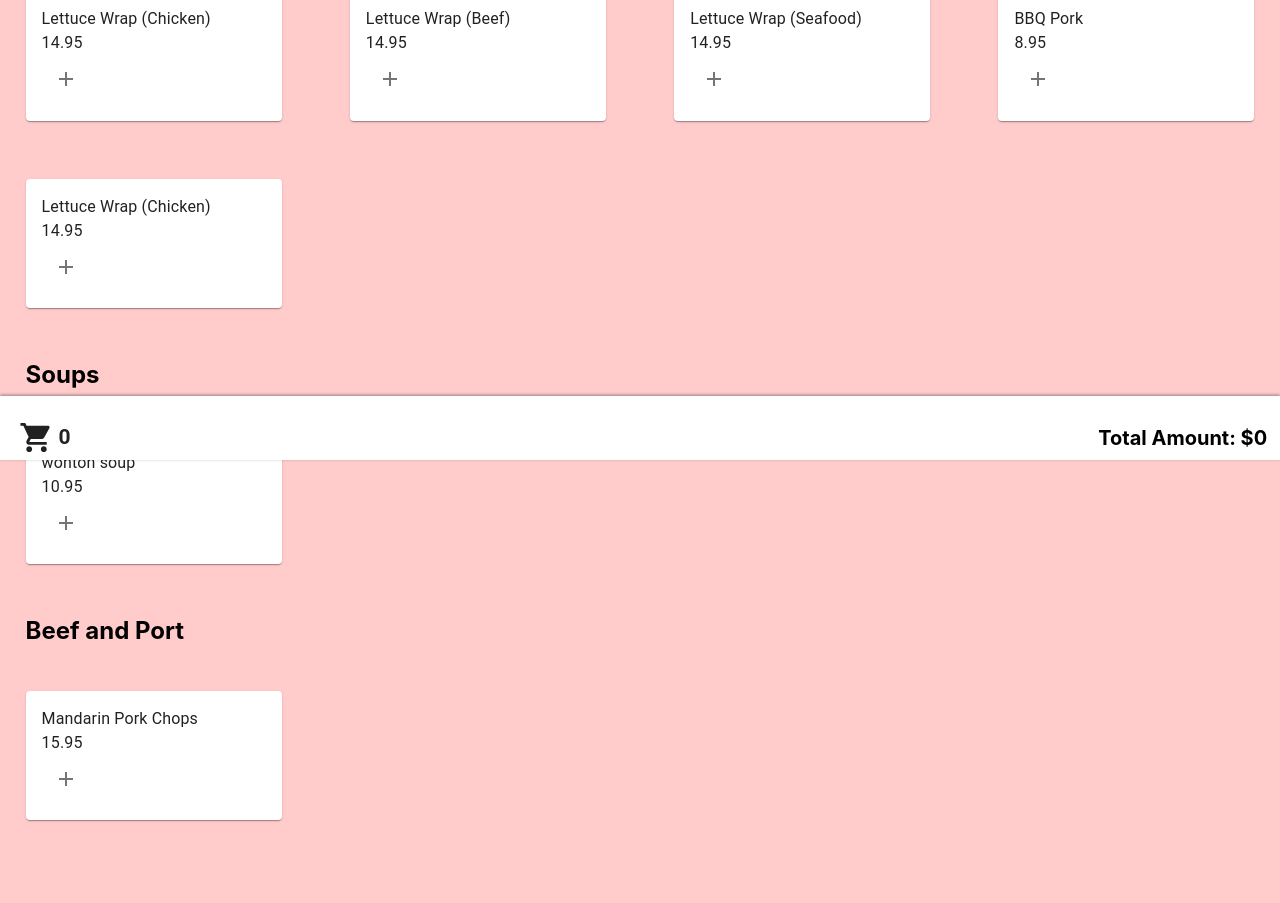
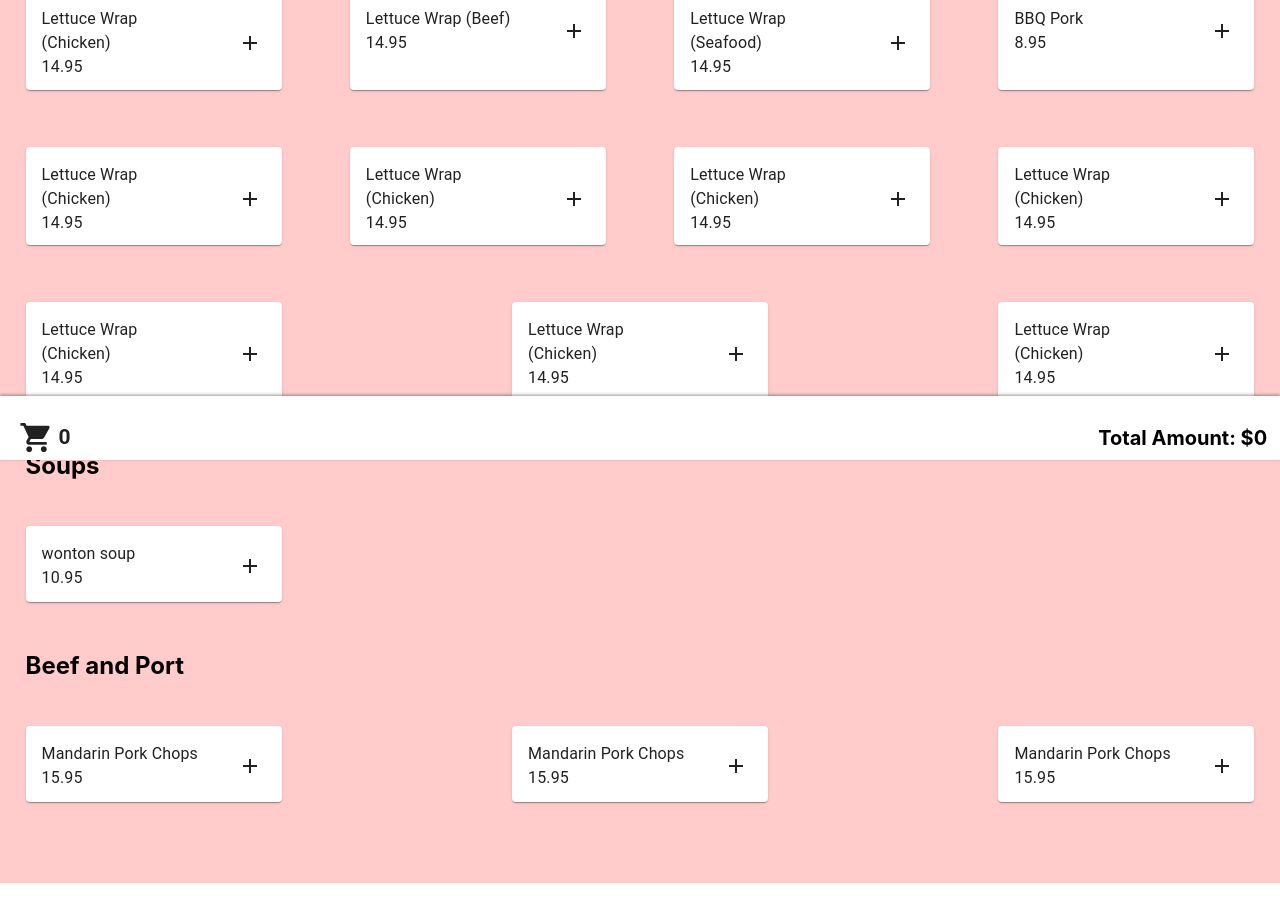
Before and after one commit to kendricchung/kingdo, a React (Create React App) app: page /1 in a window 1280 px wide. Shown: the part 340-1243 px from the top of the page. Built offline with nearby package versions, Linux system fonts and the light colour scheme.

Commit message:
back to top button

```diff
--- a/package.json
+++ b/package.json
@@ -13,7 +13,8 @@
     "react-dom": "^16.13.1",
     "react-router-dom": "^5.2.0",
     "react-scripts": "3.4.1",
-    "react-scroll": "^1.8.0"
+    "react-scroll": "^1.8.0",
+    "react-scroll-to-top": "^1.0.5"
   },
   "scripts": {
     "start": "react-scripts start",
--- a/src/Components/Menu/Menu.js
+++ b/src/Components/Menu/Menu.js
@@ -12,6 +12,12 @@ const menu = [
       { id: 9, name: "Lettuce Wrap (Seafood)", price: 14.95 },
       { id: 10, name: "BBQ Pork", price: 8.95 },
       { id: 7, name: "Lettuce Wrap (Chicken)", price: 14.95 },
+      { id: 7, name: "Lettuce Wrap (Chicken)", price: 14.95 },
+      { id: 7, name: "Lettuce Wrap (Chicken)", price: 14.95 },
+      { id: 7, name: "Lettuce Wrap (Chicken)", price: 14.95 },
+      { id: 7, name: "Lettuce Wrap (Chicken)", price: 14.95 },
+      { id: 7, name: "Lettuce Wrap (Chicken)", price: 14.95 },
+      { id: 7, name: "Lettuce Wrap (Chicken)", price: 14.95 },
     ],
   },
   {
@@ -20,7 +26,11 @@ const menu = [
   },
   {
     menuSectionName: "Beef and Port",
-    menuSectionItems: [{ id: 16, name: "Mandarin Pork Chops", price: 15.95 }],
+    menuSectionItems: [
+      { id: 16, name: "Mandarin Pork Chops", price: 15.95 },
+      { id: 16, name: "Mandarin Pork Chops", price: 15.95 },
+      { id: 16, name: "Mandarin Pork Chops", price: 15.95 },
+    ],
   },
 ];
 
--- a/src/Components/Menu/MenuItem.js
+++ b/src/Components/Menu/MenuItem.js
@@ -2,7 +2,7 @@ import React, { Component } from "react";
 import Card from "@material-ui/core/Card";
 import CardContent from "@material-ui/core/CardContent";
 import AddIcon from "@material-ui/icons/Add";
-import IconButton from "@material-ui/core/IconButton";
+import Button from "@material-ui/core/Button";
 import Typography from "@material-ui/core/Typography";
 
 class MenuItem extends Component {
@@ -24,10 +24,12 @@ class MenuItem extends Component {
         }}
       >
         <Card style={{ height: "95%" }}>
-          <CardContent>
-            <Typography>{this.state.name}</Typography>
-            <Typography>{this.state.price}</Typography>
-            <IconButton
+          <div style={{ display: "flex", justifyContent: "space-between" }}>
+            <CardContent>
+              <Typography>{this.state.name}</Typography>
+              <Typography>{this.state.price}</Typography>
+            </CardContent>
+            <Button
               onClick={() =>
                 this.props.addMenuItemToCart({
                   id: this.state.id,
@@ -37,8 +39,8 @@ class MenuItem extends Component {
               }
             >
               <AddIcon></AddIcon>
-            </IconButton>
-          </CardContent>
+            </Button>
+          </div>
         </Card>
       </div>
     );
--- a/src/Components/Menu/MenuPage/MenuPage.js
+++ b/src/Components/Menu/MenuPage/MenuPage.js
@@ -2,6 +2,7 @@ import React, { Component } from "react";
 import TopBar from "./TopBar";
 import CarBar from "../../Cart/CartBar";
 import Menu from "../Menu";
+import ScrollToTop from "react-scroll-to-top";
 
 class MenuPage extends Component {
   constructor(props) {
@@ -28,6 +29,19 @@ class MenuPage extends Component {
     // TODO: if it is anything else, rediect to 404 page
     return (
       <div style={{ backgroundColor: "#FFCCCB" }}>
+        <ScrollToTop
+          smooth
+          style={{
+            position: "fixed",
+            bottom: "11%",
+            left: "47.5%",
+            width: "6%",
+            height: "6%",
+            borderStyle: "solid",
+            borderWidth: 1,
+          }}
+          component={<h4 style={{ fontSize: 14 }}>Back to Top</h4>}
+        />
         <TopBar />
         <Menu addMenuItemToCart={this.addMenuItemToCart} />
         <CarBar
--- a/src/Components/Menu/MenuStructure.js
+++ b/src/Components/Menu/MenuStructure.js
@@ -1,6 +1,5 @@
 import React, { Component } from "react";
 import MenuItem from "./MenuItem";
-import Grid from "@material-ui/core/Grid";
 
 class MenuStructure extends Component {
   state = {
```
Also changed, not shown: 1 other file (tests, documents, lock files or other folders).
